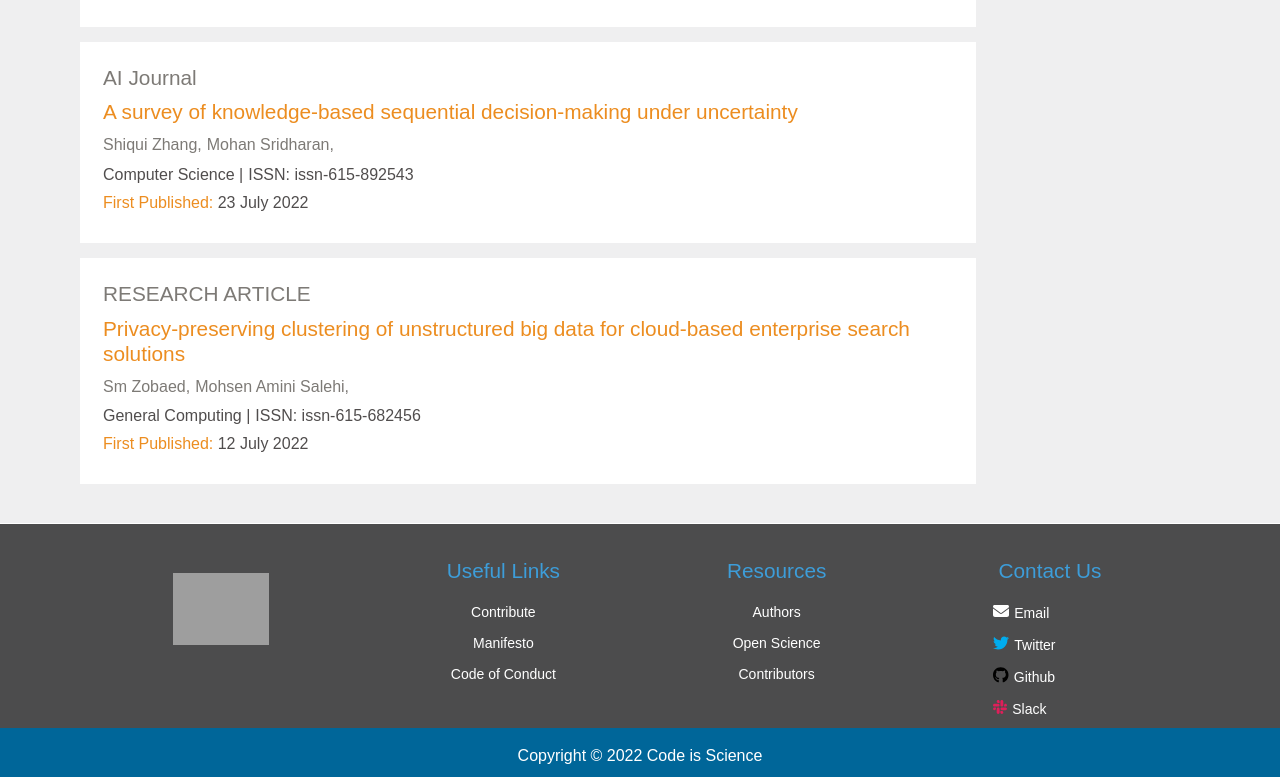
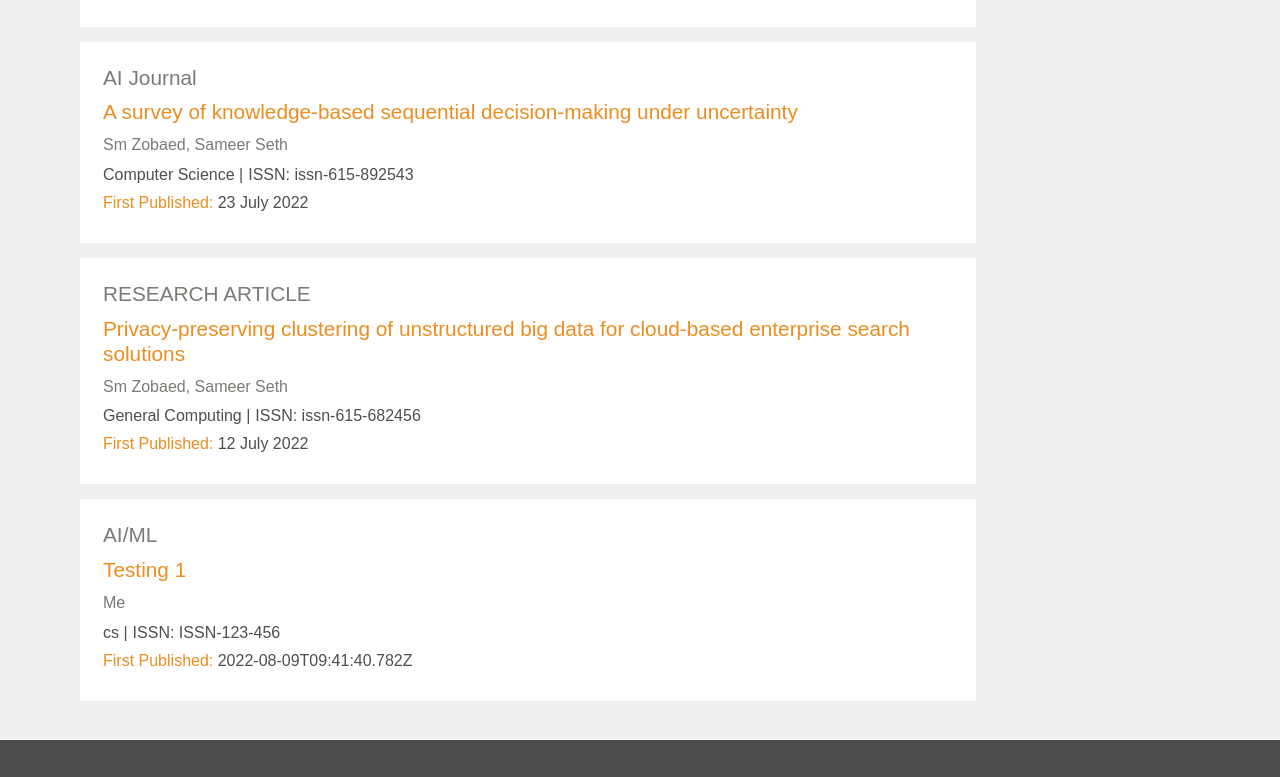
Before and after one commit to codeisscience/journal-policy-tracker-frontend, a React (Create React App) app: page /journal in a window 1280 px wide. Shown: the part 1980-2757 px from the top of the page. Built offline with nearby package versions, Linux system fonts and the light colour scheme; data requests are answered from the project's data file; grey boxes are pictures that could not be loaded.

Commit message:
add-journal: add functionality

```diff
--- a/data/db.json
+++ b/data/db.json
@@ -3,223 +3,179 @@
     {
       "id": 1,
       "title": "Privacy-preserving clustering of unstructured big data for cloud-based enterprise search solutions",
-            "authors": [
-                "Sm Zobaed", "Mohsen Amini Salehi"
-            ],
+      "authors": "Sm Zobaed",
       "journaltype": "RESEARCH ARTICLE",
       "topic": "General Computing",
       "published": "12 July 2022",
       "issn": "issn-615-682456",
       "updated": "16th Aug 2022",
       "link": "https://doi.org/10.1002/agg2.20287",
-            "policies": {
       "policy": "Policy 1",
       "dataavail": true,
       "datashared": false,
       "peerreview": true,
-                "enforced": "Yes - before application",
-                "enforcedevidence": "Random String"
-
-            }
+      "enforced": "Yes - before application"
     },
     {
       "id": 2,
       "title": "PECCO: A profit and cost-oriented computation offloading scheme in edge-cloud environment with improved Moth-flame optimization",
-            "authors": [
-                "Jlashu Wu", "Hao Dai", "Yang Wang"
-            ],
+      "authors": "Sm Zobaed, Sameer Seth",
       "journaltype": "RESEARCH ARTICLE",
       "topic": "General Computing",
       "published": "12 July 2022",
       "issn": "issn-615-682543",
       "updated": "16th Aug 2022",
       "link": "https://doi.org/10.1002/agg2.20287",
-
-            "policies": {
       "policy": "Policy 1",
-                "dataavail": false,
-                "datashared": true,
+      "dataavail": true,
+      "datashared": false,
       "peerreview": true,
-                "enforced": "Yes - before application",
-                "enforcedevidence": "Random String"
-
-            }
+      "enforced": "Yes - before application"
     },
     {
       "id": 3,
       "title": "A survey of knowledge-based sequential decision-making under uncertainty",
-            "authors": [
-                "Shiqui Zhang", "Mohan Sridharan"
-            ],
+      "authors": "Sm Zobaed, Sameer Seth",
       "journaltype": "AI Journal",
       "topic": "Computer Science",
       "published": "23 July 2022",
       "issn": "issn-615-892543",
       "updated": "16th Aug 2022",
       "link": "https://doi.org/10.1002/agg2.20287",
-            "policies": {
       "policy": "Policy 1",
       "dataavail": true,
-                "datashared": true,
-                "peerreview": false,
-                "enforced": "Yes - before application",
-                "enforcedevidence": "Random String"
-
-            }
+      "datashared": false,
+      "peerreview": true,
+      "enforced": "Yes - before application"
     },
     {
       "id": 4,
       "title": "TCP/IP Architecture, Design, and Implementation in Linux",
-            "authors": [
-                "Sameer Seth", "M. Ajaykumar Venkatesulu"
-            ],
+      "authors": "Sm Zobaed, Sameer Seth",
       "journaltype": "Book",
       "topic": "Networking / LINUX",
       "published": "29 January 2008",
       "issn": "issn-615-892643",
       "updated": "16th Aug 2022",
       "link": "https://doi.org/10.1002/agg2.20287",
-            "policies": {
       "policy": "Policy 1",
       "dataavail": true,
-                "datashared": true,
+      "datashared": false,
       "peerreview": true,
-                "enforced": "Yes - before application",
-                "enforcedevidence": "Random String"
-
-            }
+      "enforced": "Yes - before application"
     },
     {
       "id": 5,
       "title": "Privacy-preserving clustering of unstructured big data for cloud-based enterprise search solutions",
-            "authors": [
-                "Sm Zobaed", "Mohsen Amini Salehi"
-            ],
+      "authors": "Sm Zobaed, Sameer Seth",
       "journaltype": "RESEARCH ARTICLE",
       "topic": "General Computing",
       "published": "12 July 2022",
       "issn": "issn-615-682456",
       "updated": "16th Aug 2022",
       "link": "https://doi.org/10.1002/agg2.20287",
-            "policies": {
       "policy": "Policy 1",
       "dataavail": true,
-                "datashared": true,
+      "datashared": false,
       "peerreview": true,
-                "enforced": "Yes - before application",
-                "enforcedevidence": "Random String"
-
-            }
+      "enforced": "Yes - before application"
     },
     {
       "id": 6,
       "title": "PECCO: A profit and cost-oriented computation offloading scheme in edge-cloud environment with improved Moth-flame optimization",
-            "authors": [
-                "Jlashu Wu", "Hao Dai", "Yang Wang"
-            ],
+      "authors": "Sm Zobaed, Sameer Seth",
       "journaltype": "RESEARCH ARTICLE",
       "topic": "General Computing",
       "published": "12 July 2022",
       "issn": "issn-615-682543",
       "updated": "16th Aug 2022",
       "link": "https://doi.org/10.1002/agg2.20287",
-            "policies": {
       "policy": "Policy 1",
       "dataavail": true,
-                "datashared": true,
+      "datashared": false,
       "peerreview": true,
-                "enforced": "Yes - before application",
-                "enforcedevidence": "Random String"
-
-            }
+      "enforced": "Yes - before application"
     },
     {
       "id": 7,
       "title": "TCP/IP Architecture, Design, and Implementation in Linux",
-            "authors": [
-                "Sameer Seth", "M. Ajaykumar Venkatesulu"
-            ],
+      "authors": "Sm Zobaed, Sameer Seth",
       "journaltype": "Book",
       "topic": "Networking / LINUX",
       "published": "29 January 2008",
       "issn": "issn-615-892643",
       "updated": "16th Aug 2022",
       "link": "https://doi.org/10.1002/agg2.20287",
-            "policies": {
       "policy": "Policy 1",
       "dataavail": true,
-                "datashared": true,
+      "datashared": false,
       "peerreview": true,
-                "enforced": "Yes - before application",
-                "enforcedevidence": "Random String"
-
-            }
+      "enforced": "Yes - before application"
     },
     {
       "id": 8,
       "title": "Privacy-preserving clustering of unstructured big data for cloud-based enterprise search solutions",
-            "authors": [
-                "Sm Zobaed", "Mohsen Amini Salehi"
-            ],
+      "authors": "Sm Zobaed, Sameer Seth",
       "journaltype": "RESEARCH ARTICLE",
       "topic": "General Computing",
       "published": "12 July 2022",
       "issn": "issn-615-682456",
       "updated": "16th Aug 2022",
       "link": "https://doi.org/10.1002/agg2.20287",
-            "policies": {
       "policy": "Policy 1",
       "dataavail": true,
-                "datashared": true,
+      "datashared": false,
       "peerreview": true,
-                "enforced": "Yes - before application",
-                "enforcedevidence": "Random String"
-
-            }
+      "enforced": "Yes - before application"
     },
     {
       "id": 9,
       "title": "A survey of knowledge-based sequential decision-making under uncertainty",
-            "authors": [
-                "Shiqui Zhang", "Mohan Sridharan"
-            ],
+      "authors": "Sm Zobaed, Sameer Seth",
       "journaltype": "AI Journal",
       "topic": "Computer Science",
       "published": "23 July 2022",
       "issn": "issn-615-892543",
       "updated": "16th Aug 2022",
       "link": "https://doi.org/10.1002/agg2.20287",
-            "policies": {
       "policy": "Policy 1",
       "dataavail": true,
-                "datashared": true,
+      "datashared": false,
       "peerreview": true,
-                "enforced": "Yes - before application",
-                "enforcedevidence": "Random String"
-
-            }
+      "enforced": "Yes - before application"
     },
     {
       "id": 10,
       "title": "Privacy-preserving clustering of unstructured big data for cloud-based enterprise search solutions",
-            "authors": [
-                "Sm Zobaed", "Mohsen Amini Salehi"
-            ],
+      "authors": "Sm Zobaed, Sameer Seth",
       "journaltype": "RESEARCH ARTICLE",
       "topic": "General Computing",
       "published": "12 July 2022",
       "issn": "issn-615-682456",
       "updated": "16th Aug 2022",
       "link": "https://doi.org/10.1002/agg2.20287",
-            "policies": {
       "policy": "Policy 1",
       "dataavail": true,
-                "datashared": true,
+      "datashared": false,
       "peerreview": true,
-                "enforced": "Yes - before application",
-                "enforcedevidence": "Random String"
-
-            }
+      "enforced": "Yes - before application"
+    },
+    {
+      "title": "Testing 1",
+      "authors": "Me",
+      "journaltype": "AI/ML",
+      "topic": "cs",
+      "published": "2022-08-09T09:41:40.782Z",
+      "issn": "ISSN-123-456",
+      "updated": "2022-08-09T09:41:40.782Z",
+      "link": "https://random.com",
+      "policy": "policy 3",
+      "dataavail": true,
+      "datashared": false,
+      "peerreview": true,
+      "enforced": "policy 2",
+      "evidence": "Random",
+      "id": 11
     }
   ]
 }
--- a/package.json
+++ b/package.json
@@ -21,7 +21,7 @@
     "react-icons": "^4.2.0",
     "react-router": "^5.2.0",
     "react-router-bootstrap": "^0.25.0",
-    "react-router-dom": "^5.2.0",
+    "react-router-dom": "^5.3.3",
     "react-scripts": "4.0.3",
     "react-switch": "^7.0.0",
     "styled-components": "^5.3.5",
--- a/src/components/AddJournal/AddJournal.js
+++ b/src/components/AddJournal/AddJournal.js
@@ -1,6 +1,9 @@
+/* eslint-disable no-restricted-globals */
+/* eslint-disable react/button-has-type */
 /* eslint-disable no-unused-vars */
 /* eslint-disable jsx-a11y/label-has-associated-control */
 import React, { useState } from 'react';
+import { useHistory } from 'react-router-dom';
 import { FontAwesomeIcon } from '@fortawesome/react-fontawesome';
 import { faBookmark } from '@fortawesome/free-solid-svg-icons';
 import Switch from 'react-switch';
@@ -21,31 +24,120 @@ import {
   Div,
   ToggleContainer,
 } from './styles';
+import { FormInputBtn } from '../Authentication/styles';
 
 function AddJournal() {
-  const [checked, setChecked] = useState(false);
-  const handleChange = (nextChecked) => {
-    setChecked(nextChecked);
+  const [title, setTitle] = useState('');
+  const [authors, setAuthors] = useState('');
+  const [journaltype, setJournaltype] = useState('');
+  const [topic, setTopic] = useState('');
+  const [published, setPublished] = useState(new Date());
+  const [issn, setIssn] = useState();
+  const [updated, setUpdated] = useState(published);
+  const [link, setLink] = useState('');
+  const [policy, setPolicy] = useState('policy 1');
+  const [dataavail, setDataavail] = useState(false);
+  const handleChangeData = (nextChecked) => {
+    setDataavail(nextChecked);
   };
+  const [datashared, setDatashared] = useState(false);
+  const handleChangeData2 = (nextChecked) => {
+    setDatashared(nextChecked);
+  };
+  const [peerreview, setPeerreview] = useState(false);
+  const handleChangePeer = (nextChecked) => {
+    setPeerreview(nextChecked);
+  };
+  const [enforced, setEnforced] = useState('');
+  const [evidence, setEvidence] = useState('');
+  const [isPending, setIsPending] = useState(false);
+
+  const history = useHistory();
+
+  const handleSubmit = (e) => {
+    e.preventDefault();
+    const codeJournal = {
+      title,
+      authors,
+      journaltype,
+      topic,
+      published,
+      issn,
+      updated,
+      link,
+      policy,
+      dataavail,
+      datashared,
+      peerreview,
+      enforced,
+      evidence,
+    };
+
+    setIsPending(true);
+
+    fetch('http://localhost:8000/journals', {
+      method: 'POST',
+      headers: { 'Content-Type': 'application/json' },
+      body: JSON.stringify(codeJournal),
+    }).then(() => {
+      setIsPending(false);
+      history.push('/journal');
+    });
+  };
+
   return (
     <Container>
       <PolicyContainer>
         <Head>Create Journal Policies</Head>
-        <Form>
+        <Form onSubmit={handleSubmit}>
           <Label>Journal titile</Label>
-          <Input type='text' required />
+          <Input type='text' required value={title} onChange={(e) => setTitle(e.target.value)} />
+          <FirstDiv>
+            <div>
+              <Label>Journal Type</Label>
+              <Input
+                type='text'
+                required
+                value={journaltype}
+                onChange={(e) => setJournaltype(e.target.value)}
+              />
+            </div>
+            <div>
+              <Label>ISSN Number</Label>
+              <Input type='text' required value={issn} onChange={(e) => setIssn(e.target.value)} />
+            </div>
+            <div>
+              <Label>Enforced Evidence</Label>
+              <Input
+                type='text'
+                required
+                value={evidence}
+                onChange={(e) => setEvidence(e.target.value)}
+              />
+            </div>
+          </FirstDiv>
           <FirstDiv>
             <div>
               <Label>Domain</Label>
-              <Input type='text' required />
+              <Input
+                type='text'
+                required
+                value={topic}
+                onChange={(e) => setTopic(e.target.value)}
+              />
             </div>
             <div>
               <Label>Source</Label>
-              <Input type='text' required />
+              <Input type='text' required value={link} onChange={(e) => setLink(e.target.value)} />
             </div>
             <div>
               <Label>Authors</Label>
-              <Input type='text' required />
+              <Input
+                type='text'
+                required
+                value={authors}
+                onChange={(e) => setAuthors(e.target.value)}
+              />
             </div>
           </FirstDiv>
           <Subhead>
@@ -58,7 +150,7 @@ function AddJournal() {
             <SecondDiv>
               <div>
                 <Label>Policy Type:</Label>
-                <Select>
+                <Select value={policy} onChange={(e) => setPolicy(e.target.value)}>
                   <option value='policy 1'>Policy 1</option>
                   <option value='policy 2'>Policy 2</option>
                   <option value='policy 3'>Policy 3</option>
@@ -66,7 +158,7 @@ function AddJournal() {
               </div>
               <div>
                 <Label>Enforced:</Label>
-                <Select>
+                <Select value={enforced} onChange={(e) => setEnforced(e.target.value)}>
                   <option value='policy 1'>Yes - before publication</option>
                   <option value='policy 2'>Policy 2</option>
                 </Select>
@@ -79,8 +171,8 @@ function AddJournal() {
                   <Label htmlFor='material-switch'>
                     <Toggle>
                       <Switch
-                        onChange={handleChange}
-                        checked={checked}
+                        onChange={handleChangeData}
+                        checked={dataavail}
                         onColor='#ef9c38'
                         onHandleColor='#'
                         handleDiameter={22}
@@ -101,8 +193,8 @@ function AddJournal() {
                   <Label htmlFor='material-switch'>
                     <Toggle>
                       <Switch
-                        onChange={handleChange}
-                        checked={checked}
+                        onChange={handleChangeData2}
+                        checked={datashared}
                         onColor='#ef9c38'
                         onHandleColor='#'
                         handleDiameter={22}
@@ -123,8 +215,8 @@ function AddJournal() {
                   <Label htmlFor='material-switch'>
                     <Toggle>
                       <Switch
-                        onChange={handleChange}
-                        checked={checked}
+                        onChange={handleChangePeer}
+                        checked={peerreview}
                         onColor='#ef9c38'
                         onHandleColor='#'
                         handleDiameter={22}
@@ -142,9 +234,9 @@ function AddJournal() {
                 </Div>
               </ToggleContainer>
             </SecondDiv>
-            <Label style={{ marginTop: '0px' }}>Enforced Evidence</Label>
-            <Input primary type='text' required />
           </Div>
+          {!isPending && <FormInputBtn>Add blog</FormInputBtn>}
+          {isPending && <FormInputBtn>Adding blog...</FormInputBtn>}
         </Form>
       </PolicyContainer>
     </Container>
--- a/src/components/AddJournal/styles.js
+++ b/src/components/AddJournal/styles.js
@@ -136,6 +136,6 @@ export const ToggleContainer = styled.div`
   // gap: ${(props) => (props.primary ? '4rem' : '4rem')};
   margin-top: 50px;
   grid-template-columns: 1fr 1fr;
-  grid-template-rows: 100px 100px;
+  grid-template-rows: 80px 70px;
   column-gap: 7rem;
 `;
--- a/src/components/Journals/JournalList.js
+++ b/src/components/Journals/JournalList.js
@@ -16,9 +16,10 @@ const JournalList = ({ journalFetch }) => {
           <Link to={`/policy/${blog.id}`}>
             <Head2>{blog.title}</Head2>
             <Authors>
-              {blog.authors.map((author) => (
+              {/* {blog.authors.map((author) => (
                 <Head3 secondary>{author},</Head3>
-              ))}
+              ))} */}
+              <Head3 secondary>{blog.authors}</Head3>
             </Authors>
             <Description>
               <Head3>{blog.topic} |</Head3>
```
Also changed, not shown: src/components/JournalDetails/Details.js (+7 -7 lines), 2 other files (tests, documents, lock files or other folders). Lines whose indentation alone changed are shown as unchanged.
